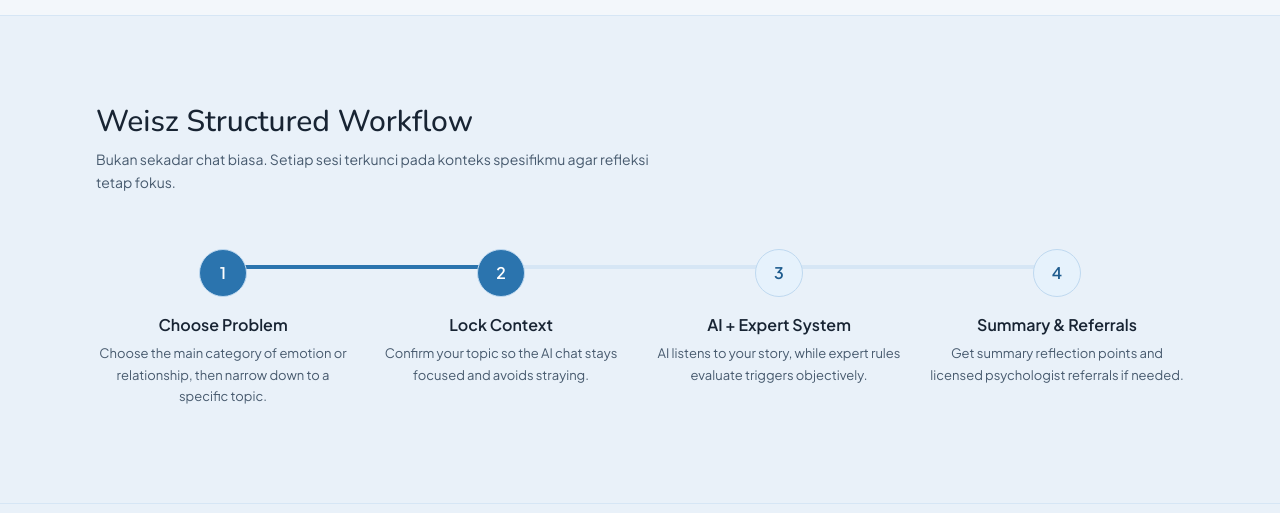
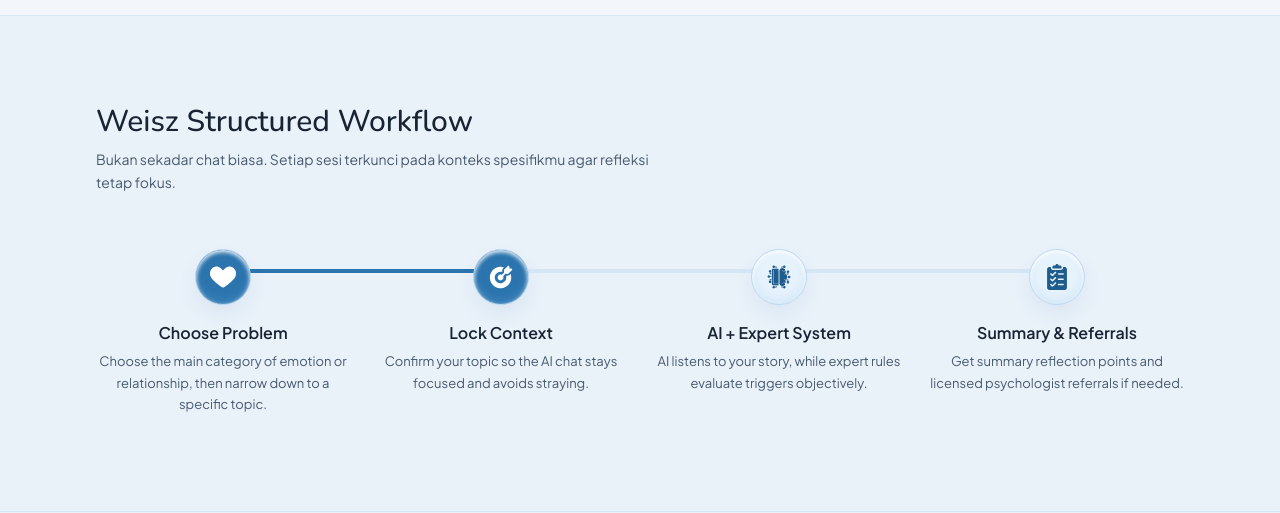
Before and after one commit to muhraflysetiawan/weisz-beta, a Laravel app: page / in a window 1280 px wide. Shown: the part 738-1251 px from the top of the page. Run offline with Laravel 12, Linux system fonts and the light colour scheme; data that the repository does not hold is empty; style sheets or scripts are compiled from the project's sources; parts of the project's set-up code (start-up, migrations or seed data) failed here and were passed over.

Commit message:
cicil UI

```diff
--- a/resources/css/app.css
+++ b/resources/css/app.css
@@ -304,7 +304,7 @@ html.dark .clay-book-cover {
 .clay-book:hover .clay-book-cover,
 .book:focus-visible .cover,
 .clay-book:focus-visible .clay-book-cover {
-    transform: rotateY(-80deg);
+    transform: rotateY(-90deg);
     box-shadow: -8px 12px 24px -4px rgba(43, 116, 174, 0.22);
 }
 
@@ -313,6 +313,46 @@ html.dark .clay-book:hover .clay-book-cover,
 html.dark .book:focus-visible .cover,
 html.dark .clay-book:focus-visible .clay-book-cover {
     box-shadow: -8px 12px 28px -4px rgba(0, 0, 0, 0.6);
+}
+
+/* Alur Terstruktur Step Icon Masks */
+.alur-step-circle {
+    box-shadow: var(--clay-rest);
+    transition: background-color 220ms ease, color 220ms ease, border-color 220ms ease, box-shadow 220ms ease, transform 220ms var(--ease-clay);
+}
+
+.alur-step-item:hover .alur-step-circle {
+    transform: translateY(-2px);
+    box-shadow: var(--clay-lift);
+}
+
+.alur-icon-mask {
+    width: 24px;
+    height: 24px;
+    background-color: currentColor;
+    -webkit-mask-image: var(--icon-url);
+    mask-image: var(--icon-url);
+    -webkit-mask-size: contain;
+    mask-size: contain;
+    -webkit-mask-repeat: no-repeat;
+    mask-repeat: no-repeat;
+    -webkit-mask-position: center;
+    mask-position: center;
+    transition: transform 220ms var(--ease-clay);
+    pointer-events: none;
+    display: inline-block;
+    flex-shrink: 0;
+}
+
+@media (min-width: 640px) {
+    .alur-icon-mask {
+        width: 26px;
+        height: 26px;
+    }
+}
+
+.alur-step-item:hover .alur-icon-mask {
+    transform: scale(1.12);
 }
 
 /* Recessed Clay Inputs */
@@ -757,6 +797,10 @@ html.dark {
     .clay-book:focus-visible .clay-book-cover,
     .clay-icon-pill,
     .clay-arrow-cue,
+    .alur-icon-mask,
+    .alur-step-item:hover .alur-icon-mask,
+    .alur-step-circle,
+    .alur-step-item:hover .alur-step-circle,
     .weisz-btn-primary:hover,
     .weisz-btn-primary:active,
     .weisz-btn-secondary:hover,
--- a/resources/views/user/landing.blade.php
+++ b/resources/views/user/landing.blade.php
@@ -84,7 +84,7 @@
             </div>
 
             <div id="alurSection" class="relative pt-2 pb-2">
-                <div class="hidden md:block absolute top-6 left-[12.5%] right-[12.5%] h-1 z-0" aria-hidden="true">
+                <div class="hidden md:block absolute top-6 sm:top-7 left-[12.5%] right-[12.5%] h-1 z-0" aria-hidden="true">
                     <div class="w-full h-full bg-[var(--border)] rounded-full overflow-hidden">
                         <div id="alurProgressBar" class="h-full bg-[var(--sky-600)] dark:bg-[var(--sky-300)] rounded-full transition-all duration-300" style="width: 33.33%;"></div>
                     </div>
@@ -92,8 +92,8 @@
 
                 <div class="grid grid-cols-1 md:grid-cols-4 gap-8 md:gap-6 relative z-10">
                     <div class="alur-step-item flex flex-col items-start md:items-center md:text-center group cursor-pointer" data-step="1">
-                        <div id="alurCircle-1" class="alur-step-circle w-12 h-12 rounded-full bg-[var(--surface-gentle)] text-[var(--text-gentle)] border border-[var(--border-gentle)] font-semibold text-base flex items-center justify-center transition">
-                            1
+                        <div id="alurCircle-1" class="alur-step-circle w-12 h-12 sm:w-14 sm:h-14 rounded-full bg-[var(--surface-gentle)] text-[var(--text-gentle)] border border-[var(--border-gentle)] flex items-center justify-center transition shrink-0">
+                            <div class="alur-icon-mask" style="--icon-url: url('{{ asset('images/logo/heart.svg') }}');" aria-hidden="true"></div>
                         </div>
                         <h3 class="font-semibold text-base text-[var(--text-primary)] mt-4">{{ __('Pilih Masalah') }}</h3>
                         <p class="text-xs sm:text-[13px] text-[var(--text-secondary)] mt-1.5 leading-relaxed max-w-xs">
@@ -102,8 +102,8 @@
                     </div>
 
                     <div class="alur-step-item flex flex-col items-start md:items-center md:text-center group cursor-pointer" data-step="2">
-                        <div id="alurCircle-2" class="alur-step-circle w-12 h-12 rounded-full bg-[var(--surface-gentle)] text-[var(--text-gentle)] border border-[var(--border-gentle)] font-semibold text-base flex items-center justify-center transition">
-                            2
+                        <div id="alurCircle-2" class="alur-step-circle w-12 h-12 sm:w-14 sm:h-14 rounded-full bg-[var(--surface-gentle)] text-[var(--text-gentle)] border border-[var(--border-gentle)] flex items-center justify-center transition shrink-0">
+                            <div class="alur-icon-mask" style="--icon-url: url('{{ asset('images/logo/target.svg') }}');" aria-hidden="true"></div>
                         </div>
                         <h3 class="font-semibold text-base text-[var(--text-primary)] mt-4">{{ __('Kunci Konteks') }}</h3>
                         <p class="text-xs sm:text-[13px] text-[var(--text-secondary)] mt-1.5 leading-relaxed max-w-xs">
@@ -112,8 +112,8 @@
                     </div>
 
                     <div class="alur-step-item flex flex-col items-start md:items-center md:text-center group cursor-pointer" data-step="3">
-                        <div id="alurCircle-3" class="alur-step-circle w-12 h-12 rounded-full bg-[var(--surface-gentle)] text-[var(--text-gentle)] border border-[var(--border-gentle)] font-semibold text-base flex items-center justify-center transition">
-                            3
+                        <div id="alurCircle-3" class="alur-step-circle w-12 h-12 sm:w-14 sm:h-14 rounded-full bg-[var(--surface-gentle)] text-[var(--text-gentle)] border border-[var(--border-gentle)] flex items-center justify-center transition shrink-0">
+                            <div class="alur-icon-mask" style="--icon-url: url('{{ asset('images/logo/machine-learning.svg') }}');" aria-hidden="true"></div>
                         </div>
                         <h3 class="font-semibold text-base text-[var(--text-primary)] mt-4">{{ __('AI + Expert System') }}</h3>
                         <p class="text-xs sm:text-[13px] text-[var(--text-secondary)] mt-1.5 leading-relaxed max-w-xs">
@@ -122,8 +122,8 @@
                     </div>
 
                     <div class="alur-step-item flex flex-col items-start md:items-center md:text-center group cursor-pointer" data-step="4">
-                        <div id="alurCircle-4" class="alur-step-circle w-12 h-12 rounded-full bg-[var(--surface-gentle)] text-[var(--text-gentle)] border border-[var(--border-gentle)] font-semibold text-base flex items-center justify-center transition">
-                            4
+                        <div id="alurCircle-4" class="alur-step-circle w-12 h-12 sm:w-14 sm:h-14 rounded-full bg-[var(--surface-gentle)] text-[var(--text-gentle)] border border-[var(--border-gentle)] flex items-center justify-center transition shrink-0">
+                            <div class="alur-icon-mask" style="--icon-url: url('{{ asset('images/logo/clipboard.svg') }}');" aria-hidden="true"></div>
                         </div>
                         <h3 class="font-semibold text-base text-[var(--text-primary)] mt-4">{{ __('Rangkuman & Rujukan') }}</h3>
                         <p class="text-xs sm:text-[13px] text-[var(--text-secondary)] mt-1.5 leading-relaxed max-w-xs">
```
Also changed, not shown: public/images/logo/clipboard.svg (added), public/images/logo/heart.svg (added), public/images/logo/machine-learning.svg (added), public/images/logo/target.svg (added).
